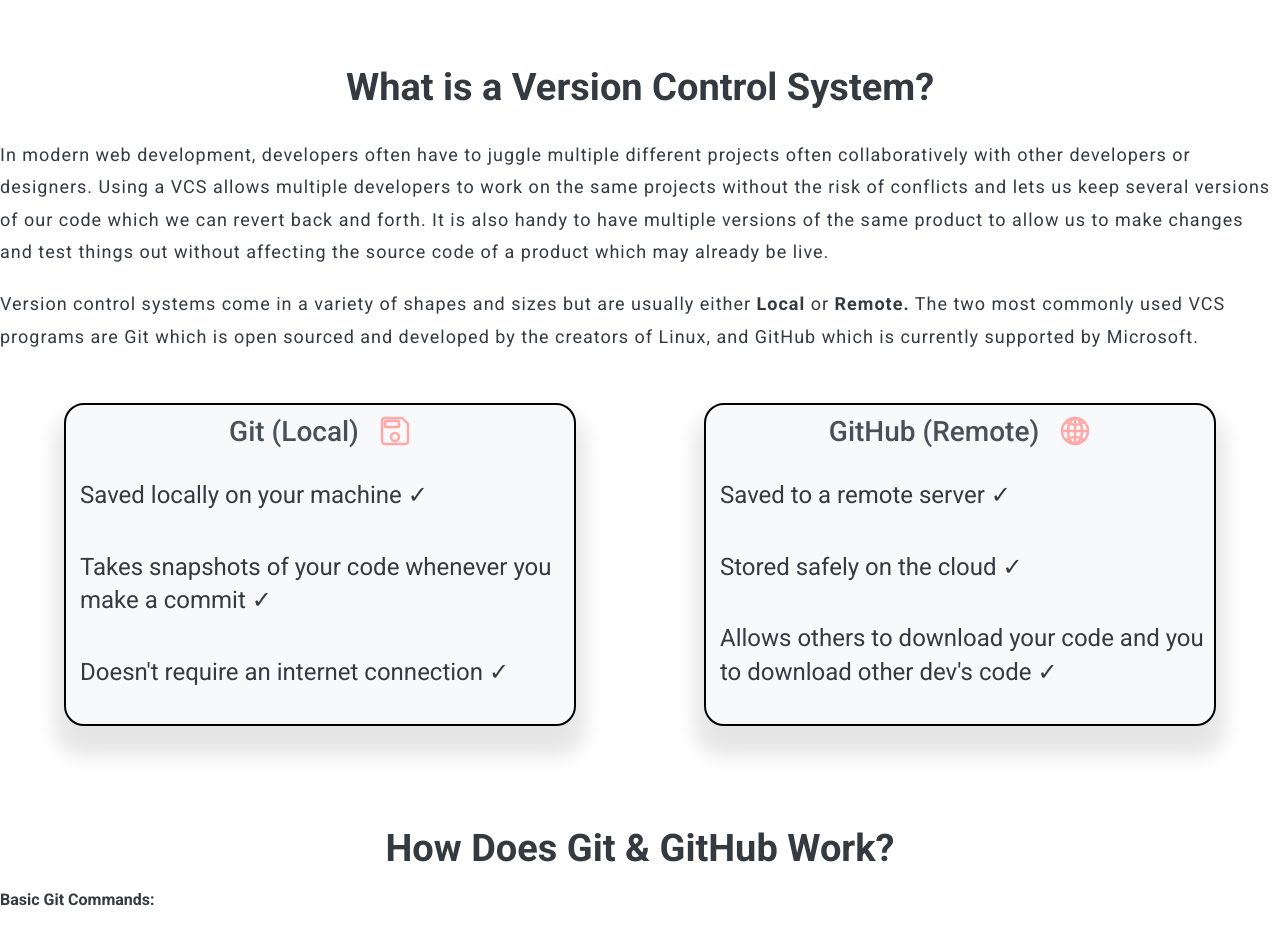
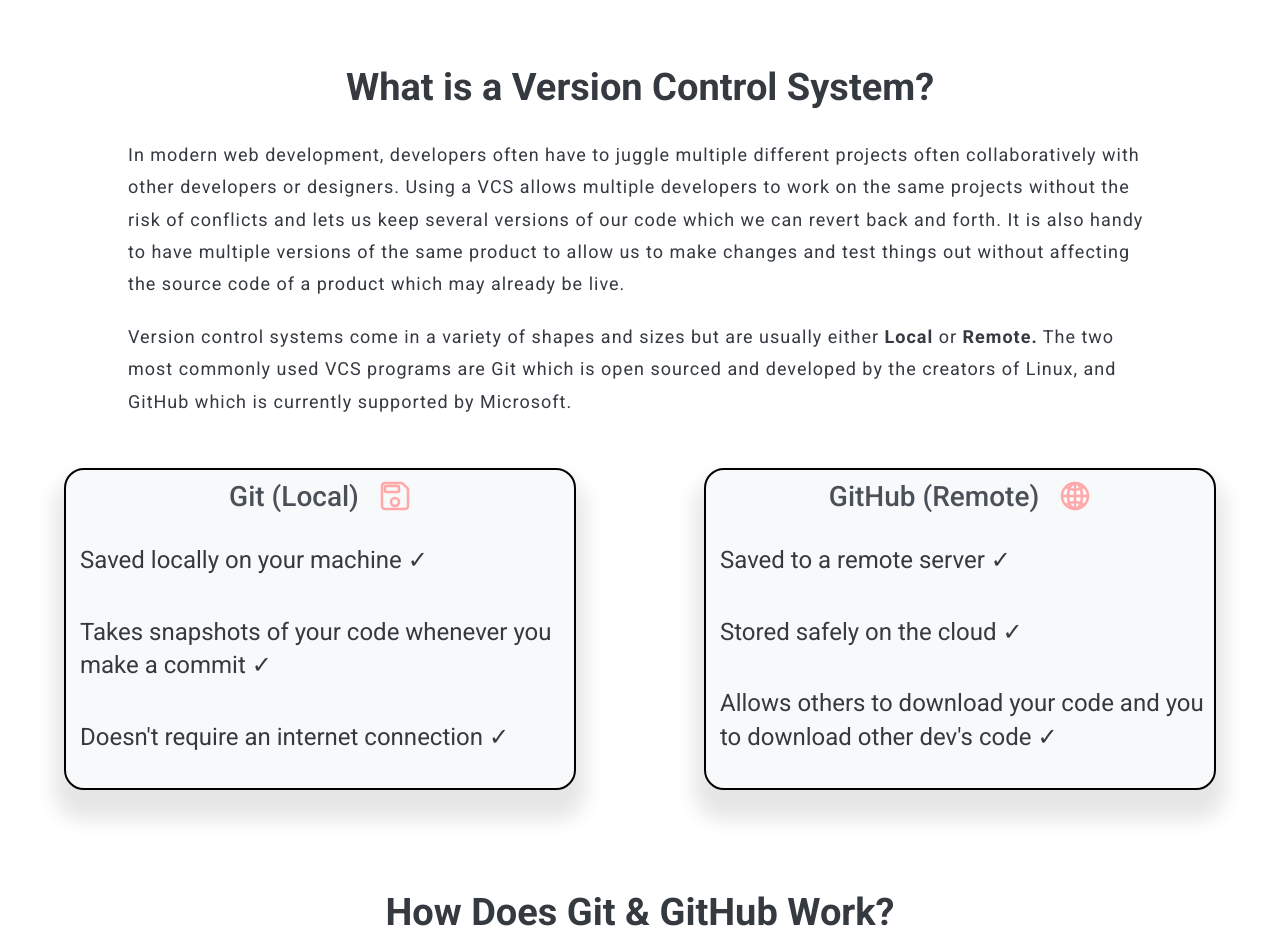
Before and after one commit to tac3563/Git-Project, a plain HTML site: page index.html in a window 1280 px wide. Shown: the part 1180-2117 px from the top of the page. Before the commit the page ends 2089 px from the top, so only its background shows below. Drawn offline with nearby package versions, Linux system fonts and the light colour scheme.

Commit message:
Changed styling and colors

```diff
--- a/style.css
+++ b/style.css
@@ -17,7 +17,7 @@ header, article, footer {
     width: 100%;
 }
 
-main p {
+article p {
     width: 80%;
     margin: 0 auto;
 
```
